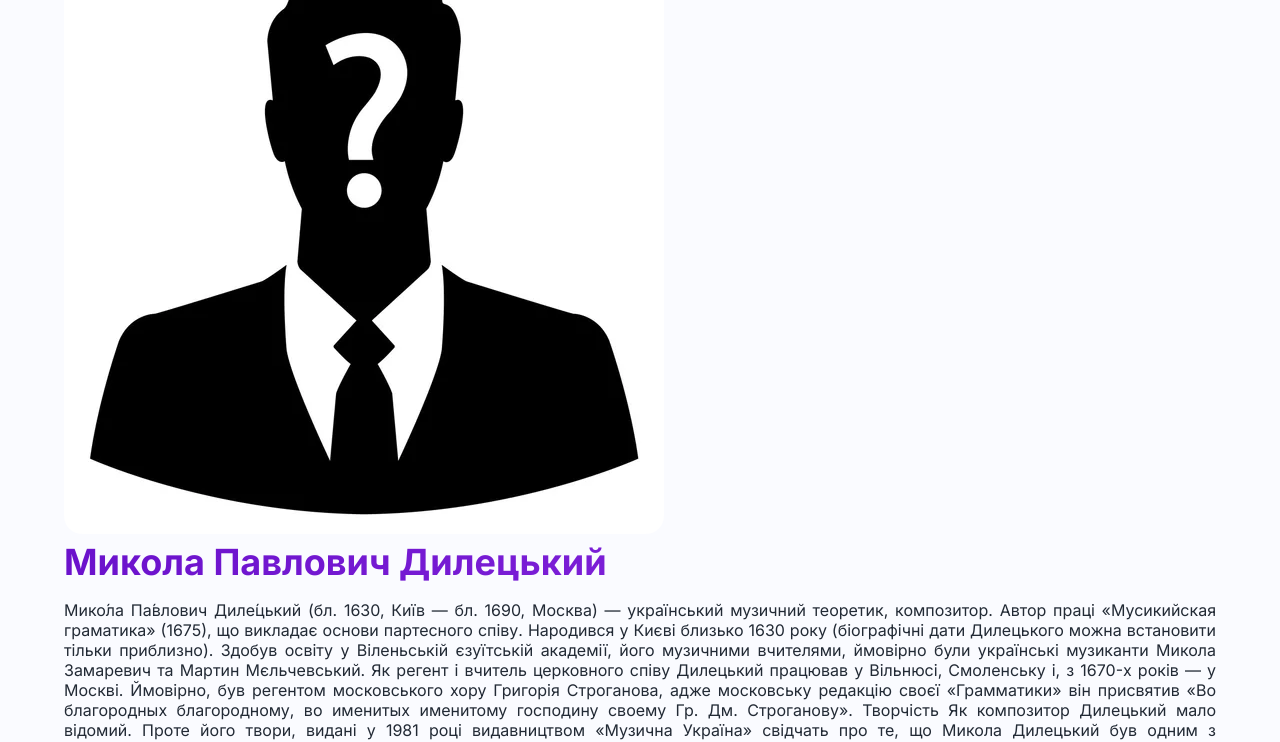
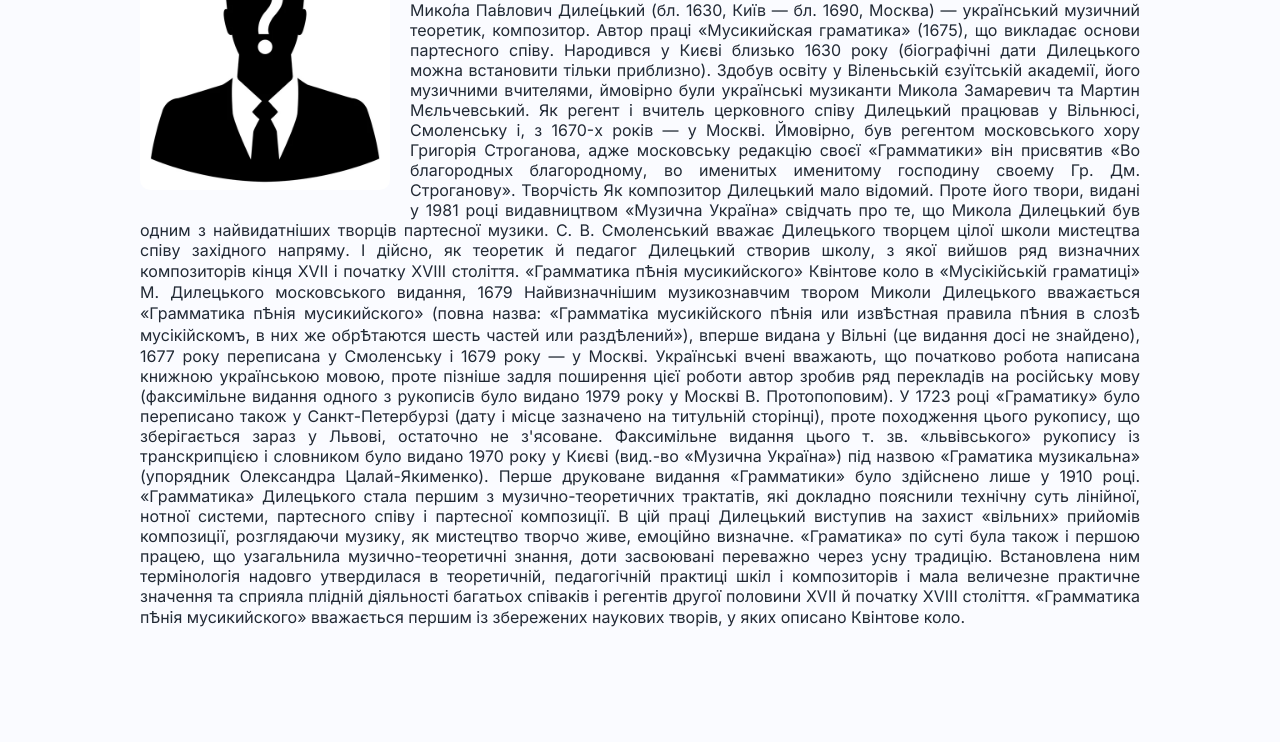
Before and after one commit to UkrChoralScores/UkrChoralScores.github.io, a plain HTML site: page composers/1.html in a window 1280 px wide. Shown: the part 218-960 px from the top of the page. Drawn offline with Linux system fonts and the light colour scheme.

Commit message:
Update styles.css

```diff
--- a/css/styles.css
+++ b/css/styles.css
@@ -310,25 +310,22 @@ a{color:inherit;text-decoration:none}
   justify-content: center;
 }
 
-/* контейнер для біографії */
-.container2 {
-  max-width: 1200px; /* або 1000px, залежно від дизайну */
-  margin: 0 auto; /* центр по горизонталі */
-  padding: 0; /* відступи з боків */
+.bio-section {
+  max-width: 1000px;
+  margin: 0 auto 40px auto;
 }
 
-/* Для біографії */
-.bio-section {
-  display: float;
-  grid-template-columns: 250px 1fr; /* фото + текст */
-  gap: 30px;
-  align-items: start;
-  margin-bottom: 40px;
+.portrait img {
+  float: left;              /* Фото зліва */
+  margin: 0 20px 20px 0;    /* Відступ справа і знизу */
+  width: 250px;             /* Ширина фото */
+  height: auto;             /* Автоматична висота */
+  border-radius: 10px;      /* (необов’язково) округлення кутів */
 }
 
 .bio p {
   text-align: justify;
-  text-justify: inter-word; /* симетричне вирівнювання */
+  text-justify: inter-word;
 }
 
 /* --- АДАПТАЦІЯ ДЛЯ МОБІЛЬНИХ Біографія+портрет --- */
```
